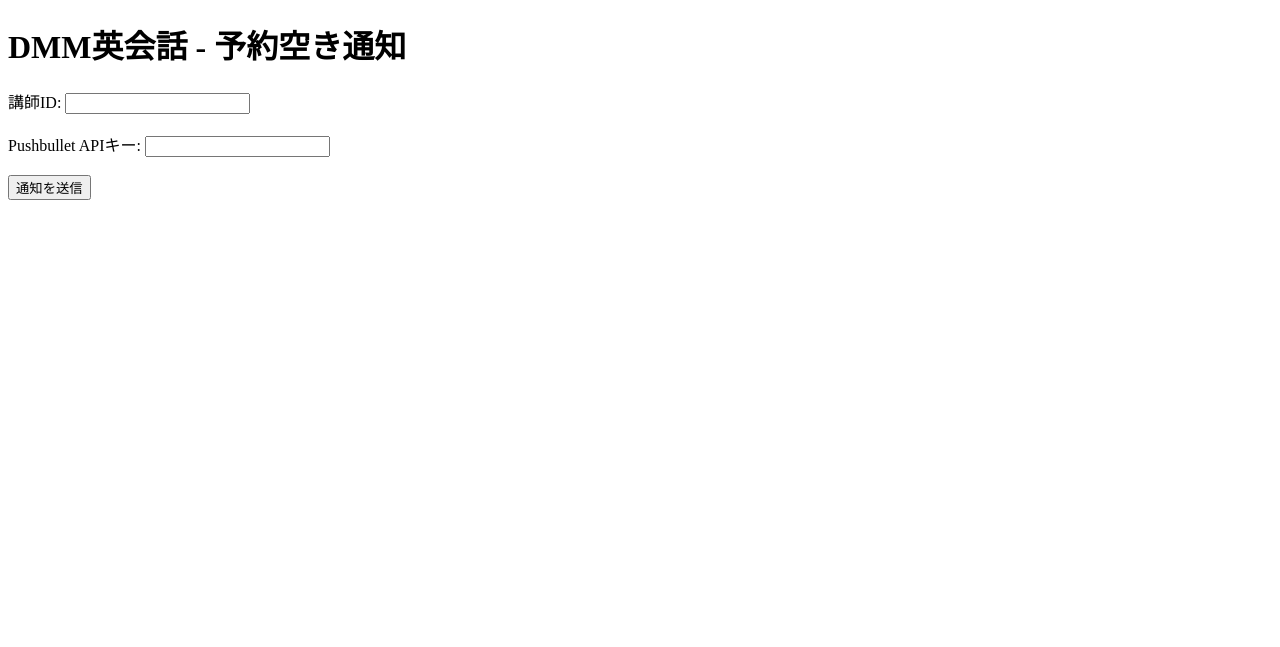
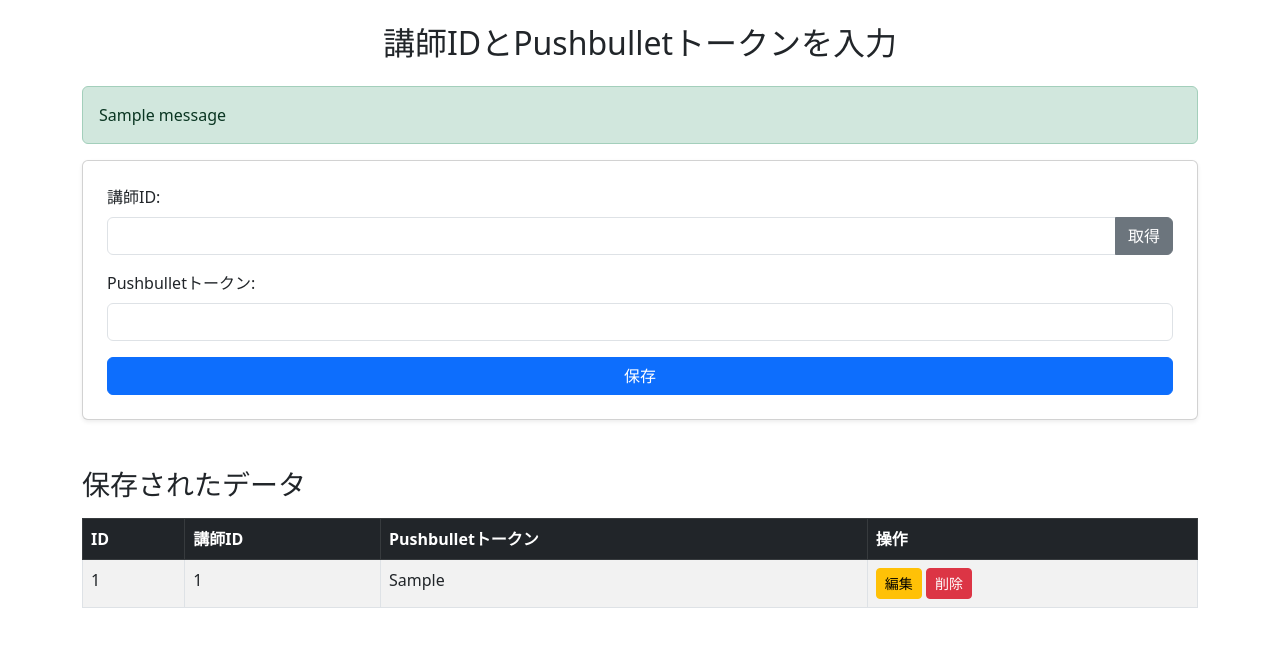
Before and after one commit to Shimomura-Rako/flask-app, a Flask app: page / in a window 1280 px wide. Shown: the top 647 px of the page. Run offline with Flask 3, Linux system fonts and the light colour scheme; tables that the repository leaves empty hold one stand-in row (values such as "Sample post"); one stand-in notice (Sample message) is shown.

Commit message:
Updated index.html with better design

```diff
--- a/templates/index.html
+++ b/templates/index.html
@@ -3,23 +3,96 @@
 <head>
     <meta charset="UTF-8">
     <meta name="viewport" content="width=device-width, initial-scale=1.0">
-    <title>DMM英会話 - 予約空き通知</title>
+    <title>設定画面</title>
+    <link href="https://cdn.jsdelivr.net/npm/bootstrap@5.3.0/dist/css/bootstrap.min.css" rel="stylesheet">
 </head>
-<body>
-    <h1>DMM英会話 - 予約空き通知</h1>
+<body class="container mt-4">
 
-    {% if success %}
-        <p>{{ teacher_name }} の空き枠があります！</p>
-    {% elif error %}
-        <p style="color: red;">{{ error }}</p>
-    {% endif %}
+    <h2 class="text-center mb-4">講師IDとPushbulletトークンを入力</h2>
 
-    <form method="POST">
-        <label for="teacher_id">講師ID:</label>
-        <input type="text" id="teacher_id" name="teacher_id" required><br><br>
-        <label for="api_key">Pushbullet APIキー:</label>
-        <input type="text" id="api_key" name="api_key" required><br><br>
-        <button type="submit">通知を送信</button>
-    </form>
+    <!-- エラーメッセージ表示 -->
+    {% with messages = get_flashed_messages(with_categories=true) %}
+        {% if messages %}
+            {% for category, message in messages %}
+                <div class="alert alert-{{ category }}">{{ message }}</div>
+            {% endfor %}
+        {% endif %}
+    {% endwith %}
+
+    <div class="card p-4 shadow-sm">
+        <form method="POST">
+            <div class="mb-3">
+                <label for="teacher_id" class="form-label">講師ID:</label>
+                <div class="input-group">
+                    <input type="text" id="teacher_id" name="teacher_id" class="form-control" required>
+                    <button type="button" class="btn btn-secondary" onclick="fetchTeacherName()">取得</button>
+                </div>
+                <small id="teacher_name" class="text-muted"></small>
+            </div>
+
+            <div class="mb-3">
+                <label for="pushbullet_token" class="form-label">Pushbulletトークン:</label>
+                <input type="text" name="pushbullet_token" class="form-control" required>
+            </div>
+
+            <button type="submit" class="btn btn-primary w-100">保存</button>
+        </form>
+    </div>
+
+    <h3 class="mt-5">保存されたデータ</h3>
+    <table class="table table-striped table-bordered mt-3">
+        <thead class="table-dark">
+            <tr>
+                <th>ID</th>
+                <th>講師ID</th>
+                <th>Pushbulletトークン</th>
+                <th>操作</th>
+            </tr>
+        </thead>
+        <tbody>
+            {% for data in all_data %}
+            <tr>
+                <td>{{ data.id }}</td>
+                <td>{{ data.teacher_id }}</td>
+                <td>{{ data.pushbullet_token }}</td>
+                <td>
+                    <a href="/edit/{{ data.id }}" class="btn btn-warning btn-sm">編集</a>
+                    <a href="/delete/{{ data.id }}" class="btn btn-danger btn-sm" onclick="return confirm('削除しますか？');">削除</a>
+                </td>
+            </tr>
+            {% endfor %}
+        </tbody>
+    </table>
+
+    <script src="https://cdn.jsdelivr.net/npm/bootstrap@5.3.0/dist/js/bootstrap.bundle.min.js"></script>
+
+    <script>
+        function fetchTeacherName() {
+            const teacherId = document.getElementById("teacher_id").value;
+            if (!teacherId) {
+                alert("講師IDを入力してください！");
+                return;
+            }
+
+            fetch("/get_teacher_name", {
+                method: "POST",
+                headers: { "Content-Type": "application/json" },
+                body: JSON.stringify({ teacher_id: teacherId })
+            })
+            .then(response => response.json())
+            .then(data => {
+                if (data.name) {
+                    document.getElementById("teacher_name").innerText = "講師名: " + data.name;
+                } else {
+                    document.getElementById("teacher_name").innerText = "講師名を取得できませんでした。";
+                }
+            })
+            .catch(error => {
+                console.error("エラー:", error);
+                document.getElementById("teacher_name").innerText = "エラーが発生しました。";
+            });
+        }
+    </script>
+
 </body>
 </html>
```
